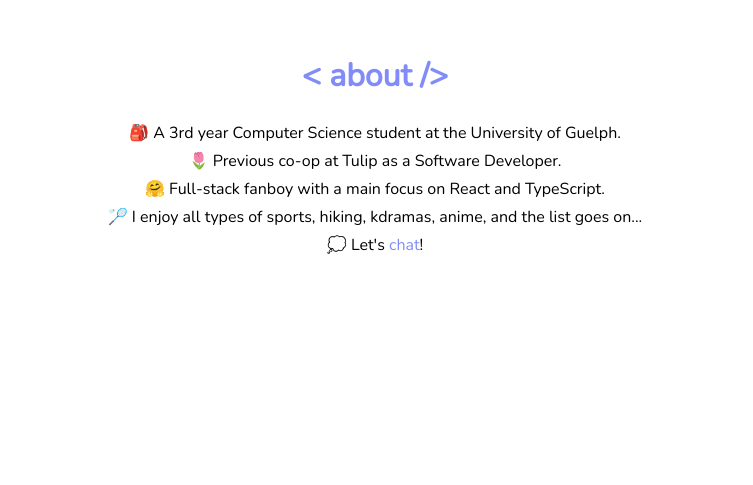
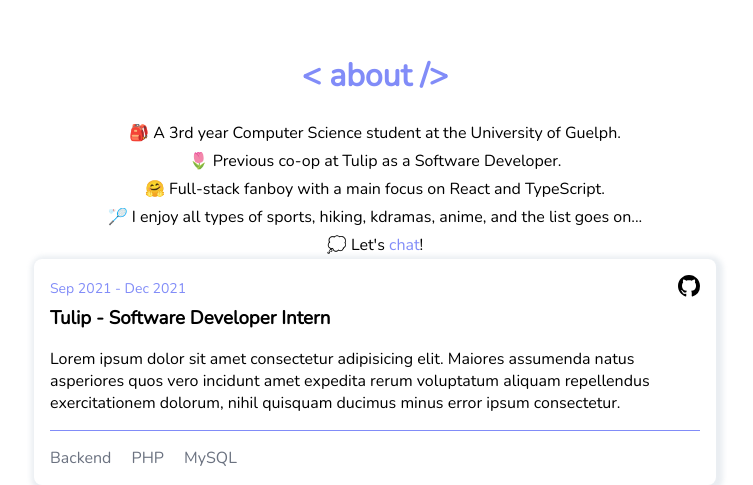
Before and after one commit to L-Michael1/mlammy-v2, a React (Create React App) app: page / in a window 1280 px wide. Shown: the part 907-1392 px from the top of the page, without its empty margins (265-1018 px from the left). Before the commit the page ends 1166 px from the top, so only its background shows below. Built offline with nearby package versions, Linux system fonts and the light colour scheme.

Commit message:
Reusable Card component

```diff
--- /dev/null
+++ b/src/components/Card/Card.styled.tsx
@@ -0,0 +1,64 @@
+import styled from 'styled-components'
+
+type CardContainerProps = {
+    width: number
+}
+
+// CardHeader
+export const HeaderContainer = styled.div`
+    display: flex;
+    flex-direction: column-reverse;
+    line-height: 1.75rem;
+`
+
+export const SubContainer = styled.div`
+    display: flex;
+    flex-direction: row;
+    justify-content: space-between;
+`
+
+export const Link = styled.a`
+    font-size: 22px;
+    color: ${({ theme }) => theme.primary};
+`
+
+export const Title = styled.h3`
+    color: ${({ theme }) => theme.primary};
+`
+
+export const Date = styled.span`
+    color: ${({ theme }) => theme.accent};
+    font-size: 14px;
+`
+
+// CardContent
+export const ContentContainer = styled.div`
+    margin-top: 1rem;
+    margin-bottom: 1rem;
+`
+
+// CardFooter
+export const FooterContainer = styled.div`
+    border-top: ${({ theme }) => `1px solid ${theme.accent}`};
+    padding-top: 1rem;
+    color: ${({ theme }) => theme.secondary};
+    word-spacing: 1rem;
+`
+
+
+// Card
+export const Container = styled.div`
+    display: flex;
+    justify-content: center;
+    align-items: center;
+    width: 100%;
+`
+
+export const CardContainer = styled.div<CardContainerProps>`
+    background-color: ${({ theme }) => theme.card};
+    max-width: 85%;
+    width: ${({ width }) => `${width}px` ?? '100%'};
+    padding: 1rem;
+    border-radius: 8px;
+    box-shadow: ${({ theme }) => `2px 2px 5px 5px ${theme.shadow}`}
+`
--- /dev/null
+++ b/src/components/Card/Card.tsx
@@ -0,0 +1,58 @@
+import React from 'react';
+import { ContentContainer, Container, CardContainer, HeaderContainer, FooterContainer, SubContainer, Link, Title, Date } from './Card.styled'
+
+type CardHeaderProps = {
+    date: string
+    title: string
+    avatar: any
+    avatarLink: string
+}
+
+type CardProps = {
+    width: number
+    img?: string
+    children: any
+}
+
+export const CardHeader = ({ date, title, avatar, avatarLink }: CardHeaderProps) => {
+    return (
+        <HeaderContainer>
+            <Title>{title}</Title>
+            <SubContainer>
+                <Date>{date}</Date>
+                <Link href={avatarLink} target='_blank' rel='noreferrer'>
+                    {avatar}
+                </Link>
+            </SubContainer>
+        </HeaderContainer>
+    )
+}
+
+export const CardContent = ({ children }: any) => {
+    return (
+        <ContentContainer>
+            <p>
+                {children}
+            </p>
+        </ContentContainer>
+    )
+}
+
+export const CardFooter = ({ children }: any) => {
+    return (
+        <FooterContainer>
+            {children}
+        </FooterContainer>
+    )
+}
+
+
+export const Card = ({ width, children }: CardProps) => {
+    return (
+        <Container>
+            <CardContainer width={width}>
+                {children}
+            </CardContainer>
+        </Container>
+    )
+}
--- a/src/components/Theme/Themes.tsx
+++ b/src/components/Theme/Themes.tsx
@@ -3,12 +3,14 @@
     primary: '#000000',
     secondary: '#6B7280',
     accent: '#818CF8',
-    shadow: '#98a8bc33',
+    card: '#FFFFFF',
+    shadow: '#98A8BC33',
 }
 export const dark = {
     background: '#0D192E',
     primary: '#CED7F3',
     secondary: '#8A93AD',
-    accent: '#8cf5d7',
-    shadow: '#0a1528',
+    accent: '#8CF5D7',
+    card: '#14233E',
+    shadow: '#0A1528',
 }
--- a/src/pages/Home/Home.tsx
+++ b/src/pages/Home/Home.tsx
@@ -2,7 +2,8 @@
 import Navbar from '../../components/Navbar/Navbar'
 import Landing from '../../components/Landing/Landing'
 import About from '../../components/About/About'
-
+import { Card, CardHeader, CardContent, CardFooter } from '../../components/Card/Card'
+import { GoMarkGithub } from 'react-icons/go'
 type HomeProps = {
     themeType: string;
     toggleTheme: () => void;
@@ -17,6 +18,22 @@
             <Navbar themeType={themeType} toggleTheme={toggleTheme} aboutRef={aboutRef} />
             <Landing themeType={themeType} />
             <About ref={aboutRef} />
+            <Card width={650}>
+                <CardHeader
+                    date='Sep 2021 - Dec 2021'
+                    title='Tulip - Software Developer Intern'
+                    avatar={
+                        <GoMarkGithub />
+                    }
+                    avatarLink='https://github.com'
+                />
+                <CardContent>
+                    Lorem ipsum dolor sit amet consectetur adipisicing elit. Maiores assumenda natus asperiores quos vero incidunt amet expedita rerum voluptatum aliquam repellendus exercitationem dolorum, nihil quisquam ducimus minus error ipsum consectetur.
+                </CardContent>
+                <CardFooter>
+                    Backend PHP MySQL
+                </CardFooter>
+            </Card>
         </>
     )
 }
```
